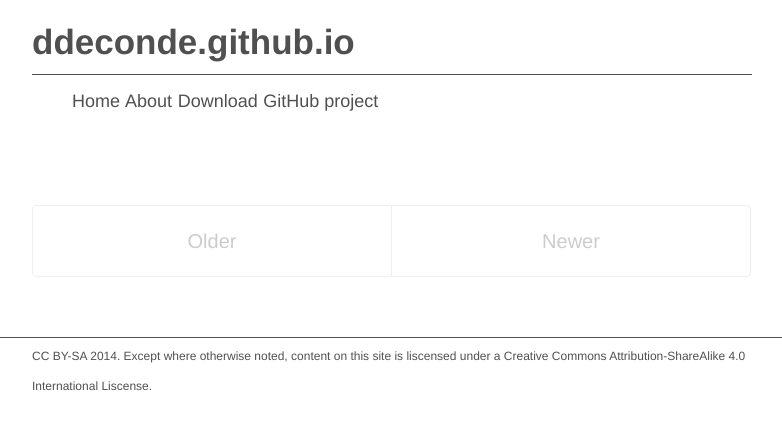
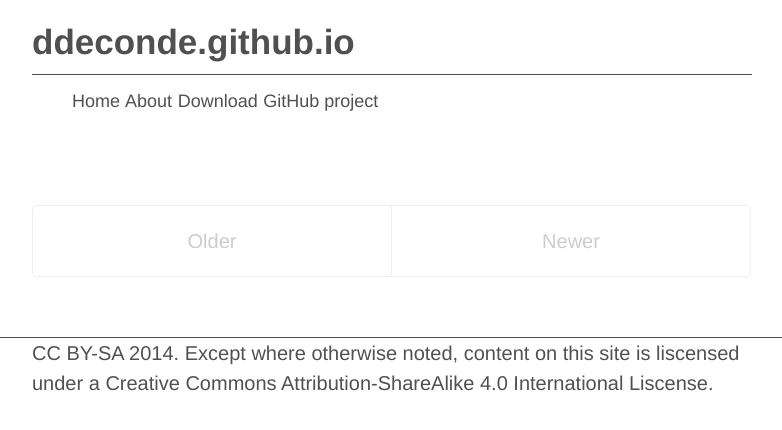
Before and after one commit to ddeconde/ddeconde.github.io, a Jekyll site: the page built from index.html, in a window 1280 px wide. Shown: the top 430 px of the page, without its empty margins (248-1030 px from the left). Built offline with Jekyll 4.4.1, drawn with Linux system fonts in a browser that asks for light colours; Markdown is read by kramdown in place of the engine named in the settings; the list of posts is cut into pages by our own code.

Commit message:
back to poole

```diff
--- a/_includes/footer.html
+++ b/_includes/footer.html
@@ -1,5 +1,5 @@
 <div class="footer">
   <div class="container">
-  <small>CC BY-SA {{ site.time | date: '%Y' }}. Except where otherwise noted, content on this site is liscensed under a <a href="http://creativecommons.org/licenses/by-sa/4.0/">Creative Commons Attribution-ShareAlike 4.0 International Liscense</a>.</small>
+    CC BY-SA {{ site.time | date: '%Y' }}. Except where otherwise noted, content on this site is liscensed under a <a href="http://creativecommons.org/licenses/by-sa/4.0/">Creative Commons Attribution-ShareAlike 4.0 International Liscense</a>.
   </div>
 </div>
--- a/public/css/masthead-nav.css
+++ b/public/css/masthead-nav.css
@@ -86,7 +86,8 @@ a.masthead-nav-item:focus {
 .footer {
   text-align: left;
   border-top: 1px solid #505050;
-  font-size: 1rem:
+  font-size: 0.65rem:
+  line-height: 65%;
 }
 
 .footer a {
@@ -94,6 +95,4 @@ a.masthead-nav-item:focus {
 }
 
 .footer small {
-  font-size: 60%;
-  line-height: 60%;
 }
```
